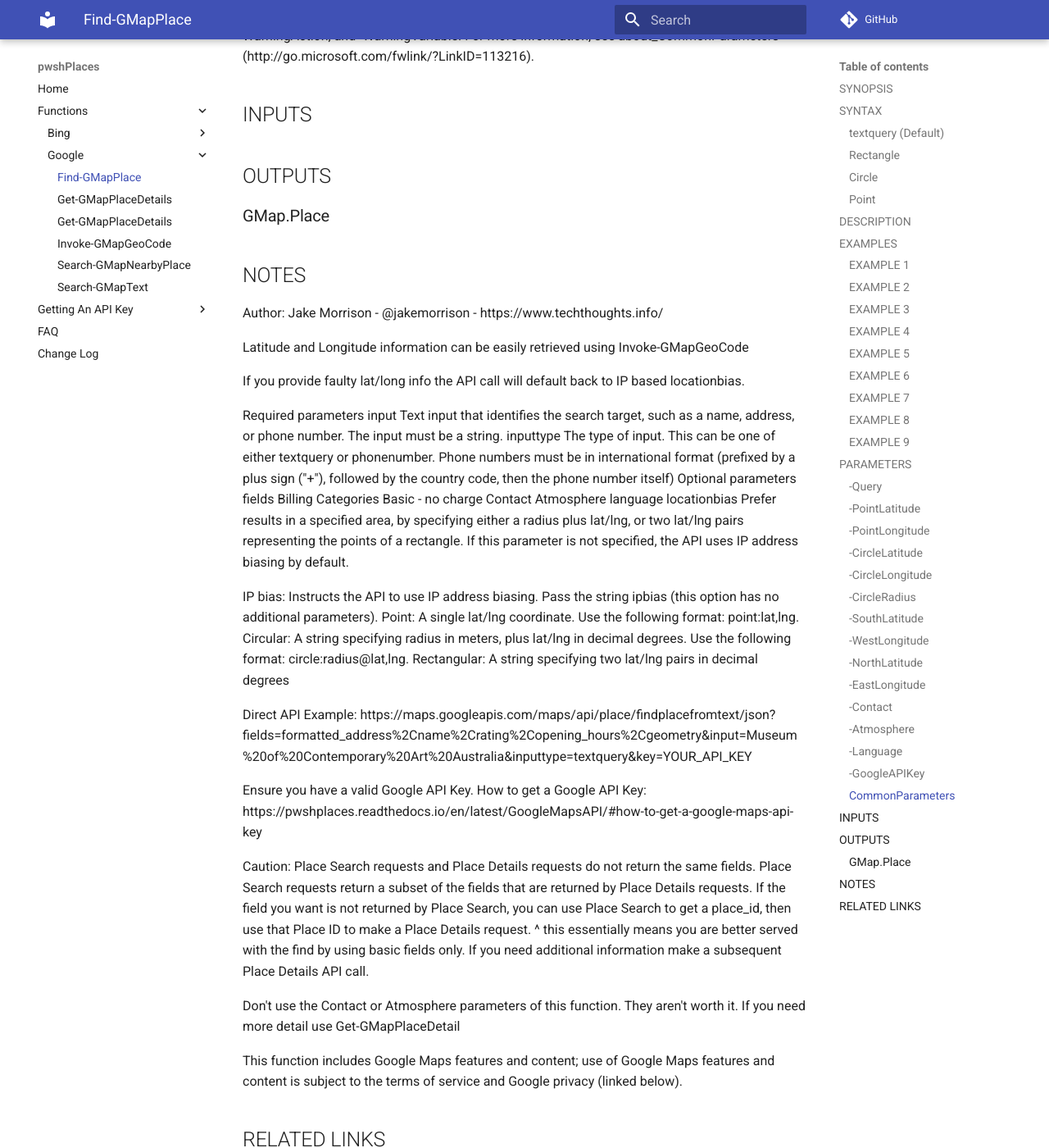
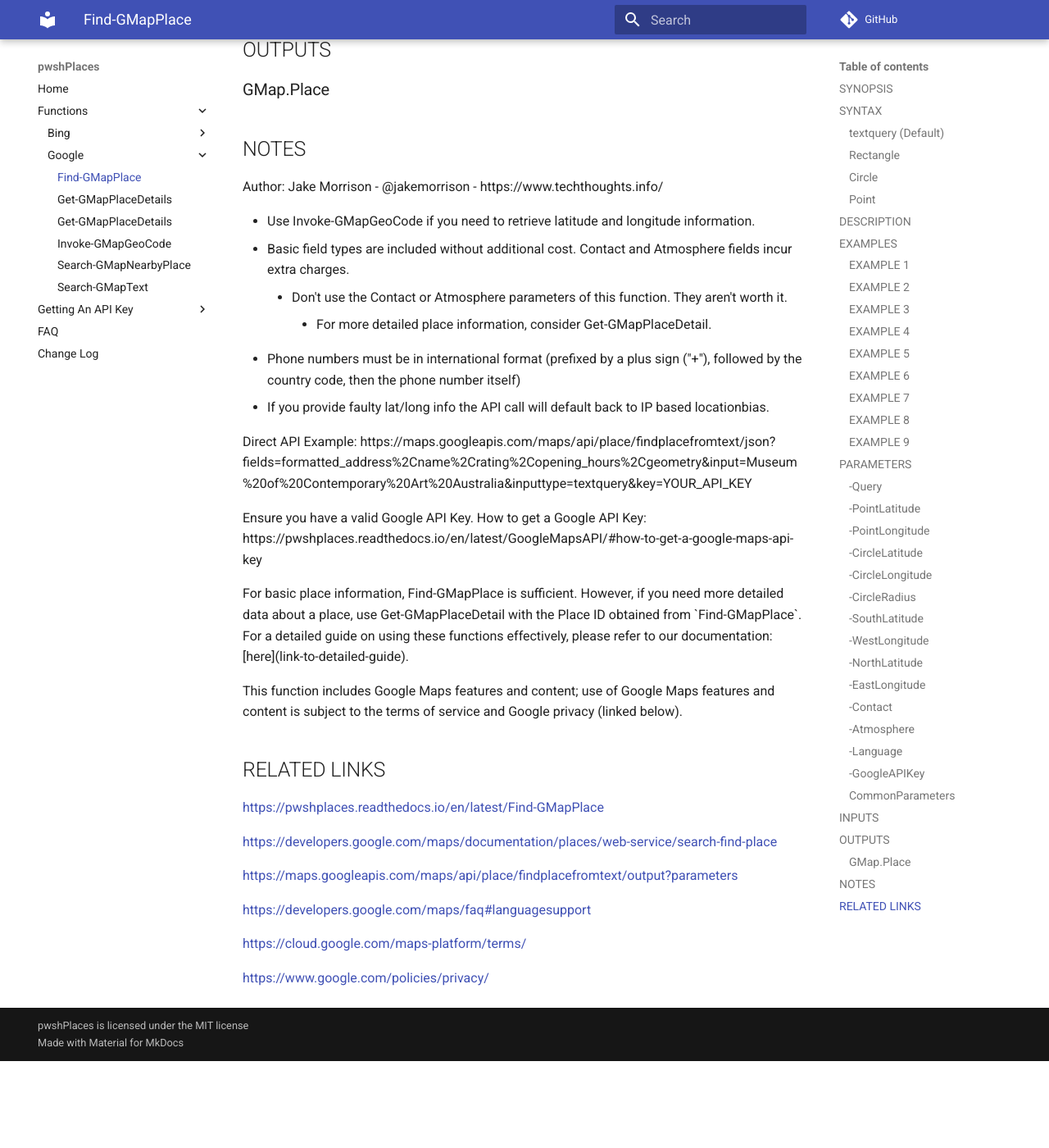
Before and after one commit to techthoughts2/pwshPlaces, an MkDocs documentation site: the page built from docs/Find-GMapPlace.md, in a window 1280 px wide and 1400 px high, scrolled down 7999 px. Shown: the whole window at 82% size. Built offline with MkDocs 1.6.1 and Material for MkDocs 9.7.7, drawn with Linux system fonts in a browser that asks for light colours; comment, search, counter and statistics services are not loaded; after the commit the page ends 9293 px from its top, so only the background shows below that; some of the changed text lies outside the part shown.

Commit message:
updated help for Find-GMapPlace

````diff
--- a/docs/Find-GMapPlace.md
+++ b/docs/Find-GMapPlace.md
@@ -8,8 +8,7 @@
 # Find-GMapPlace
 
 ## SYNOPSIS
-Find Place request takes a text input and returns a place.
-The input can be any kind of Places text data, such as a name, address, or phone number.
+Searches for a place using text input, returning key details about the location.
 
 ## SYNTAX
 
@@ -40,18 +39,15 @@
 ```
 
 ## DESCRIPTION
-Performs a find place request with provided parameters.
-A text search is performed unless a properly formatted phone number is provided in which case
-a phonenumber search is completed.
-By default, the location bias and language is IP based.
-Location bias and language can be controlled via parameters.
-The information returned in a normal
-call contains all basic field types.
-Additional field types including contact and atmosphere information
-can be called for but these carry an additional cost.
-The Find Place return does not return
-all fields of these more expensive calls and has a limited return.
-See notes for details.
+The Find-GMapPlace function uses Google Maps API to perform text-based searches for places,
+such as businesses, landmarks, or addresses.
+It supports searches by name, address, or phone number
+(in international format).
+The function defaults to using the user's IP address for location bias,
+but this can be adjusted with additional parameters.
+Basic search results are provided without
+extra cost, while Contact and Atmosphere information are available at a higher rate.
+Note: For more detailed information at reduced cost, consider using Get-GMapPlaceDetail.
 
 ## EXAMPLES
 
@@ -60,56 +56,56 @@
 Find-GMapPlace -Query "Krause's cafe" -GoogleAPIKey $googleAPIKey
 ```
 
-Returns place information for the query location biased by IP.
+Searches for "Krause's cafe," returning results biased by the user's IP location.
 
 ### EXAMPLE 2
 ```
 Find-GMapPlace -Query "Krause's cafe" -Language es -GoogleAPIKey $googleAPIKey
 ```
 
-Returns place information for the query location biased by IP and returns results in Spanish.
+Searches for "Krause's cafe" and returns results in Spanish, biased by IP location.
 
 ### EXAMPLE 3
 ```
 Find-GMapPlace -Query '+18306252807' -GoogleAPIKey $googleAPIKey
 ```
 
-Returns place information for the query location biased by IP.
+Searches using a phone number, returning place information with an IP location bias.
 
 ### EXAMPLE 4
 ```
 Find-GMapPlace -Query 'cafe' -PointLatitude '29.7049806' -PointLongitude '-98.068343' -GoogleAPIKey $googleAPIKey
 ```
 
-Returns place information for the query location biased by provided lat/long point.
+Searches for cafes near specified coordinates.
 
 ### EXAMPLE 5
 ```
 Find-GMapPlace -Query 'cafe' -PointLatitude '29.7049806' -PointLongitude '-98.068343' -Language en -GoogleAPIKey $googleAPIKey
 ```
 
-Returns place information for the query location biased by provided lat/long point and returns results in English.
+Searches for cafes near specified coordinates and returns results in English.
 
 ### EXAMPLE 6
 ```
 Find-GMapPlace -Query 'cafe' -CircleLatitude '29.7049806' -CircleLongitude '-98.068343' -CircleRadius '8046' -GoogleAPIKey $googleAPIKey
 ```
 
-Returns place information for the query location biased by circle lat/long/radius.
+Searches for cafes within a specified radius around given coordinates.
 
 ### EXAMPLE 7
 ```
 Find-GMapPlace -Query 'cafe' -SouthLatitude '39.8592387' -WestLongitude '-75.295486' -NorthLatitude '40.0381942' -EastLongitude '-75.0064087' -GoogleAPIKey $googleAPIKey
 ```
 
-Returns place information for the query location biased by rectangular two lat/lng pairs in decimal degrees, representing the south/west and north/east points of a rectangle.
+Searches for cafes within a defined rectangular area.
 
 ### EXAMPLE 8
 ```
 Find-GMapPlace -Query '+18306252807' -PointLatitude '29.7049806' -PointLongitude '-98.068343' -Contact -Atmosphere -Language en -GoogleAPIKey $googleAPIKey
 ```
 
-Returns place information for the query location biased by provided lat/long point with additional Contact and Atmosphere fields with results in English.
+Searches using a phone number near specified coordinates, requesting additional Contact and Atmosphere information in English.
 
 ### EXAMPLE 9
 ```
@@ -125,13 +121,12 @@
 Find-GMapPlace @findGMapPlaceSplat
 ```
 
-Returns place information for the query location biased by provided lat/long point with additional Contact and Atmosphere fields with results in English.
+Searches using a phone number near specified coordinates, requesting additional Contact and Atmosphere information in English.
 
 ## PARAMETERS
 
 ### -Query
-Text input that identifies the search target, such as a name, address, or phone number.
-Phone numbers must be in international format (prefixed by a plus sign ("+"), followed by the country code, then the phone number itself)
+The search input, such as a place name, address, or phone number in international format.
 
 ```yaml
 Type: String
@@ -325,7 +320,7 @@
 ```
 
 ### -Language
-The language in which to return results.
+Specifies the language for the search results.
 
 ```yaml
 Type: languages
@@ -367,36 +362,14 @@
 ## NOTES
 Author: Jake Morrison - @jakemorrison - https://www.techthoughts.info/
 
-Latitude and Longitude information can be easily retrieved using Invoke-GMapGeoCode
-
-If you provide faulty lat/long info the API call will default back to IP based locationbias.
-
-Required parameters
-    input
-        Text input that identifies the search target, such as a name, address, or phone number.
-The input must be a string.
-    inputtype
-        The type of input.
-This can be one of either textquery or phonenumber.
-            Phone numbers must be in international format (prefixed by a plus sign ("+"), followed by the country code, then the phone number itself)
-Optional parameters
-    fields
-        Billing Categories
-            Basic - no charge
-            Contact
-            Atmosphere
-    language
-    locationbias
-        Prefer results in a specified area, by specifying either a radius plus lat/lng, or two lat/lng pairs representing the points of a rectangle.
-If this parameter is not specified, the API uses IP address biasing by default.
-
-IP bias: Instructs the API to use IP address biasing.
-Pass the string ipbias (this option has no additional parameters).
-Point: A single lat/lng coordinate.
-Use the following format: point:lat,lng.
-Circular: A string specifying radius in meters, plus lat/lng in decimal degrees.
-Use the following format: circle:radius@lat,lng.
-Rectangular: A string specifying two lat/lng pairs in decimal degrees
+- Use Invoke-GMapGeoCode if you need to retrieve latitude and longitude information.
+- Basic field types are included without additional cost.
+Contact and Atmosphere fields incur extra charges.
+    - Don't use the Contact or Atmosphere parameters of this function.
+They aren't worth it.
+        - For more detailed place information, consider Get-GMapPlaceDetail.
+- Phone numbers must be in international format (prefixed by a plus sign ("+"), followed by the country code, then the phone number itself)
+- If you provide faulty lat/long info the API call will default back to IP based locationbias.
 
 Direct API Example:
     https://maps.googleapis.com/maps/api/place/findplacefromtext/json?fields=formatted_address%2Cname%2Crating%2Copening_hours%2Cgeometry&input=Museum%20of%20Contemporary%20Art%20Australia&inputtype=textquery&key=YOUR_API_KEY
@@ -405,16 +378,11 @@
     How to get a Google API Key:
         https://pwshplaces.readthedocs.io/en/latest/GoogleMapsAPI/#how-to-get-a-google-maps-api-key
 
-Caution: Place Search requests and Place Details requests do not return the same fields.
-Place Search requests return a subset of the fields that are returned by Place Details requests.
-If the field you want is not returned by Place Search, you can use Place Search to get a place_id,
-then use that Place ID to make a Place Details request.
-^ this essentially means you are better served with the find by using basic fields only.
-If you need additional information make a subsequent Place Details API call.
-
-Don't use the Contact or Atmosphere parameters of this function.
-They aren't worth it.
-If you need more detail use Get-GMapPlaceDetail
+For basic place information, Find-GMapPlace is sufficient.
+However, if you need more detailed data
+about a place, use Get-GMapPlaceDetail with the Place ID obtained from \`Find-GMapPlace\`.
+For a detailed guide on using these functions effectively, please refer to our documentation:
+\[here\](link-to-detailed-guide).
 
 This function includes Google Maps features and content; use of Google Maps features and content is subject to the terms of service and Google privacy (linked below).
 
````
Also changed, not shown: docs/pwshPlaces.md (+1 -1 lines), 1 other file.
